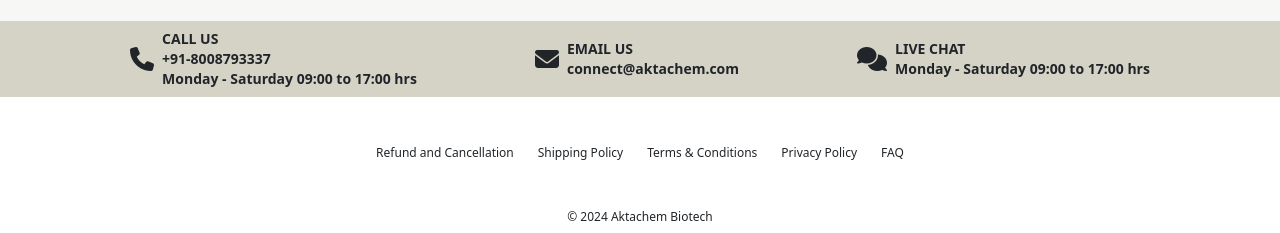
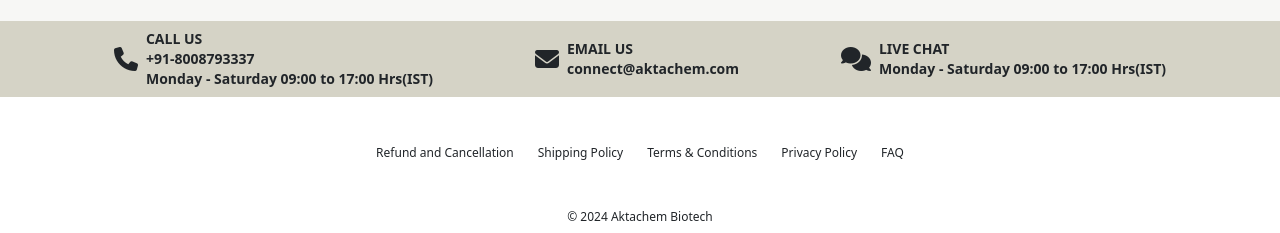
Before and after one commit to Swapnil-2502/Health-Supplement-, a plain HTML site: page blogs.html in a window 1280 px wide. Shown: the part 2093-2326 px from the top of the page. Drawn offline with nearby package versions, Linux system fonts and the light colour scheme.

Commit message:
footer updated

```diff
--- a/blogs.html
+++ b/blogs.html
@@ -256,7 +256,7 @@
             <div><a class="text-2xl" href=""><i class="fa-solid fa-phone"></i></a></div>
             <div class="font-bold"><p class="text-sm font-gt-walsheim">CALL US</p>
                 <p class="text-sm font-gt-walsheim">+91-8008793337</p>
-                <p class="text-sm font-gt-walsheim">Monday - Saturday 09:00 to 17:00 hrs </p>
+                <p class="text-sm font-gt-walsheim">Monday - Saturday 09:00 to 17:00 Hrs(IST) </p>
             </div>
         </div>
         <div class="flex gap-2 items-center">
@@ -268,7 +268,7 @@
         <div class="flex gap-2 items-center">
             <div><a class="text-2xl" href=""><i class="fa-solid fa-comments"></i></a></div>
             <div class="font-bold"><p class="text-sm font-gt-walsheim">LIVE CHAT</p>
-                <p class="text-sm font-gt-walsheim">Monday - Saturday 09:00 to 17:00 hrs </p>
+                <p class="text-sm font-gt-walsheim">Monday - Saturday 09:00 to 17:00 Hrs(IST) </p>
             </div>
         </div>
 
```
Also changed, not shown: contactus.html (+2 -2 lines), index.html (+2 -2 lines), ourstory.html (+2 -2 lines), products.html (+2 -2 lines), quality&safety.html (+2 -2 lines).
